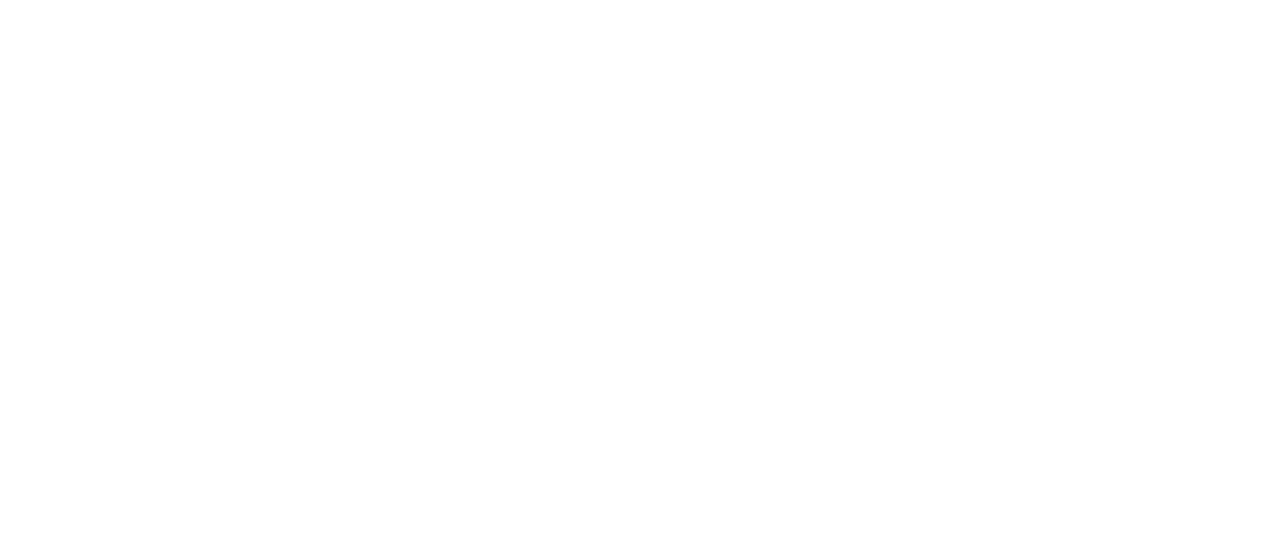
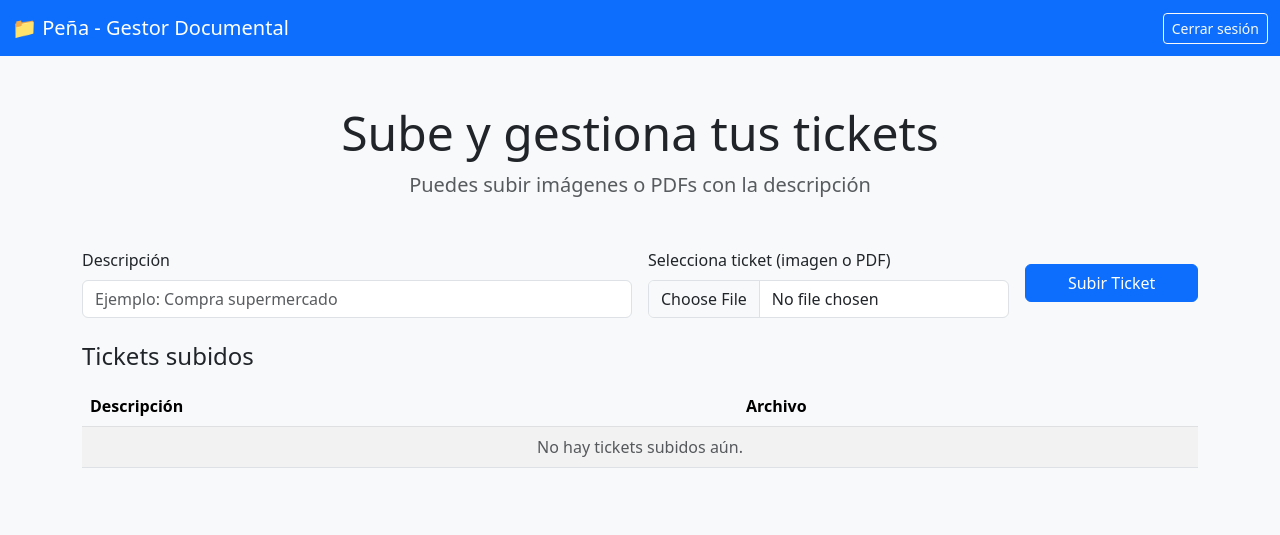
Before and after one commit to damdavidprieto/TestVercel, a plain HTML site: page app.html in a window 1280 px wide. Drawn offline with nearby package versions, Linux system fonts and the light colour scheme.

Commit message:
Update app.html

```diff
--- a/app.html
+++ b/app.html
@@ -13,7 +13,7 @@
   <script src="https://www.gstatic.com/firebasejs/9.23.0/firebase-auth-compat.js"></script>
 </head>
 
-<body class="bg-light" style="display: none;">
+<body class="bg-light">
   <!-- Navbar -->
   <nav class="navbar navbar-expand-lg navbar-dark bg-primary">
     <div class="container-fluid">
```
